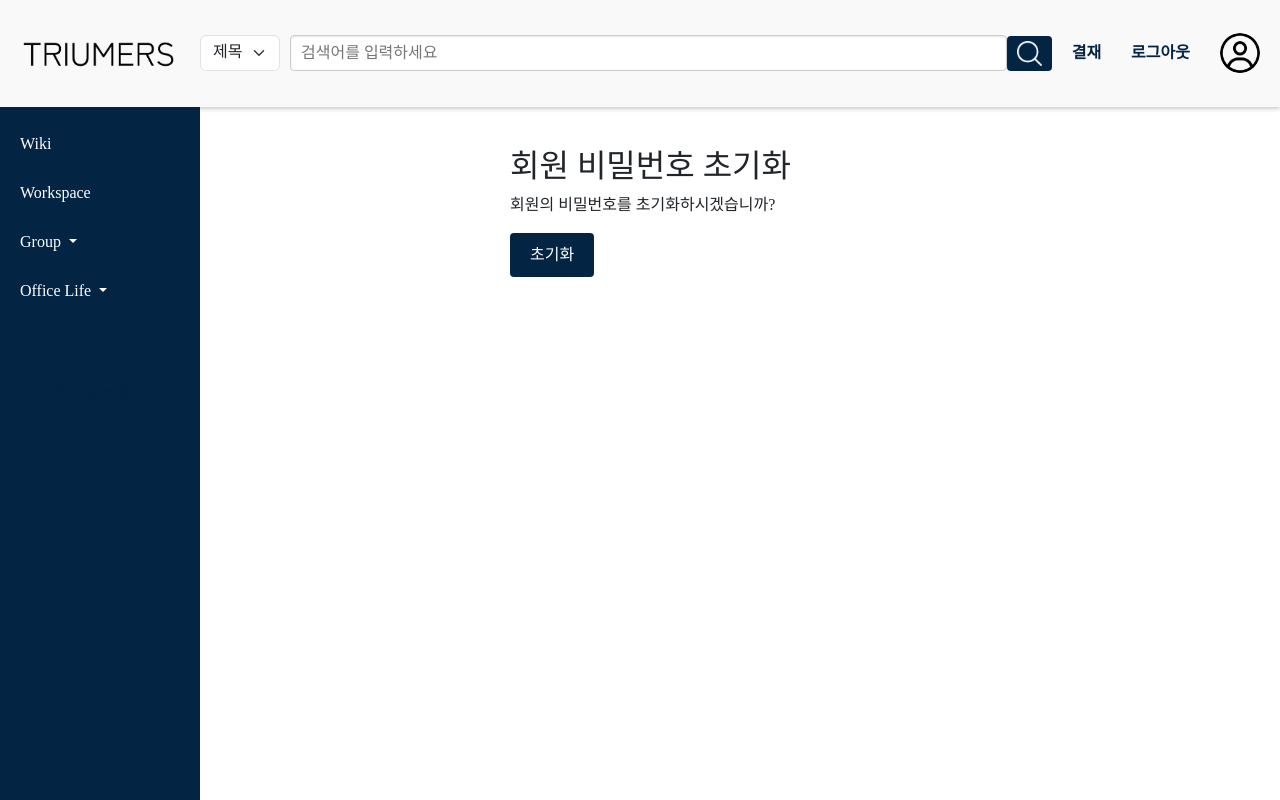
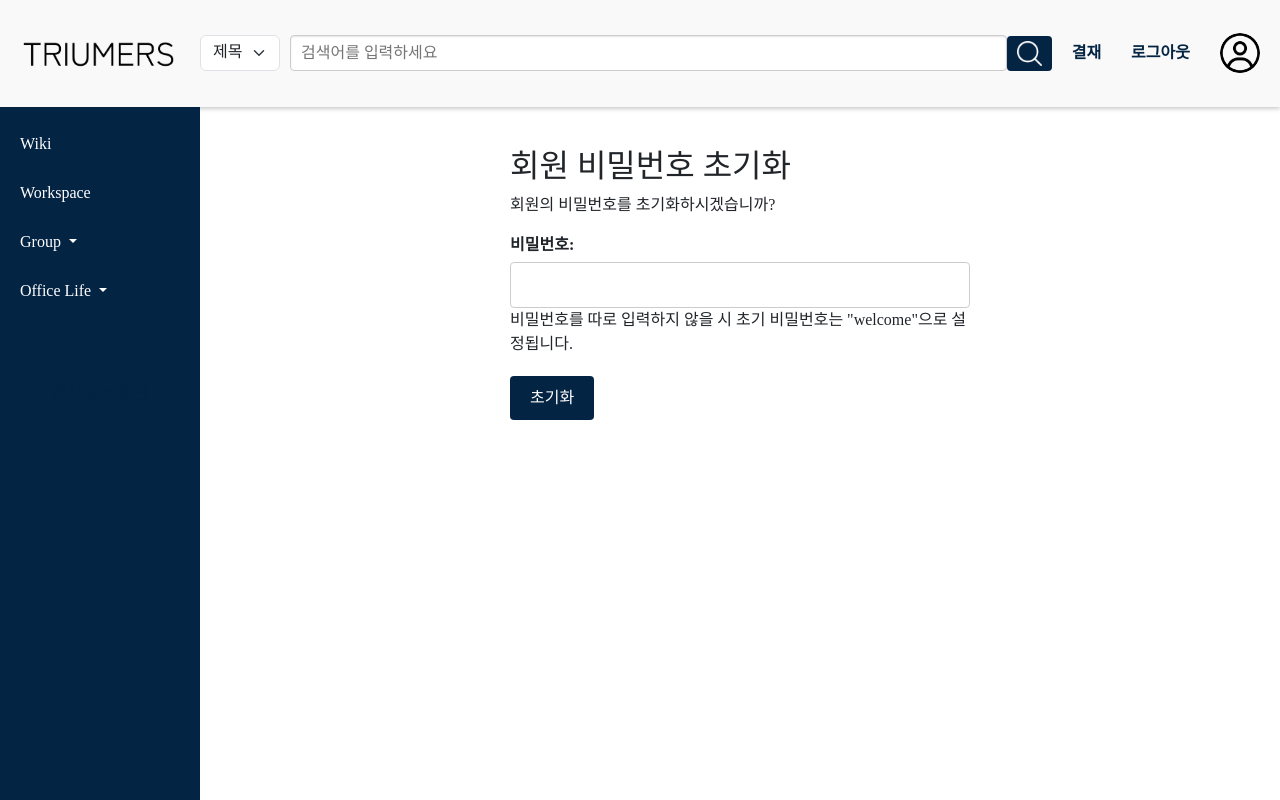
Before and after one commit to Triumers/KMS-Front, a Vue app: page /manager/reset-password/1 in a window 1280 px wide. Built offline with nearby package versions, Linux system fonts and the light colour scheme; no server answers; sample sign-in values are in the browser's storage; a web font is replaced by a local one.

Commit message:
refactor(manager): 비밀번호 초기화 개선
비밀번호 초기화 시 비밀번호 입력할 수 있도록 개선

```diff
--- a/src/components/manager/ResetUserPassword.vue
+++ b/src/components/manager/ResetUserPassword.vue
@@ -2,6 +2,11 @@
   <div class="container">
     <h2>회원 비밀번호 초기화</h2>
     <p>회원의 비밀번호를 초기화하시겠습니까?</p>
+    <div class="form-group">
+      <label for="password">비밀번호:</label>
+      <input type="password" id="password" v-model="password" />
+      <p class="initial-password-info">비밀번호를 따로 입력하지 않을 시 초기 비밀번호는 "welcome"으로 설정됩니다.</p>
+    </div>
     <button class="submit-button" @click="resetMemberPassword">초기화</button>
   </div>
 </template>
@@ -16,6 +21,7 @@ const route = useRoute();
 const memberId = route.params.id;
 
 const memberEmail = ref('');
+const password = ref('');
 
 onMounted(async () => {
 try {
@@ -38,6 +44,7 @@ try {
   const token = localStorage.getItem('token');
   const response = await axios.post('http://triumers-back.ap-northeast-2.elasticbeanstalk.com/manager/edit/password', {
     email: memberEmail.value,
+    password: password.value,
   }, {
     headers: {
       Authorization: token,
@@ -60,6 +67,24 @@ try {
   padding: 20px;
 }
 
+.form-group {
+    margin-bottom: 20px;
+  }
+
+  input[type="password"],
+  select {
+    width: 100%;
+    padding: 10px;
+    border: 1px solid #ccc;
+    border-radius: 4px;
+  }
+
+  label {
+    font-weight: bold;
+    display: block;
+    margin-bottom: 5px;
+  }
+
 .submit-button {
   padding: 10px 20px;
   background-color: #042444;
```
